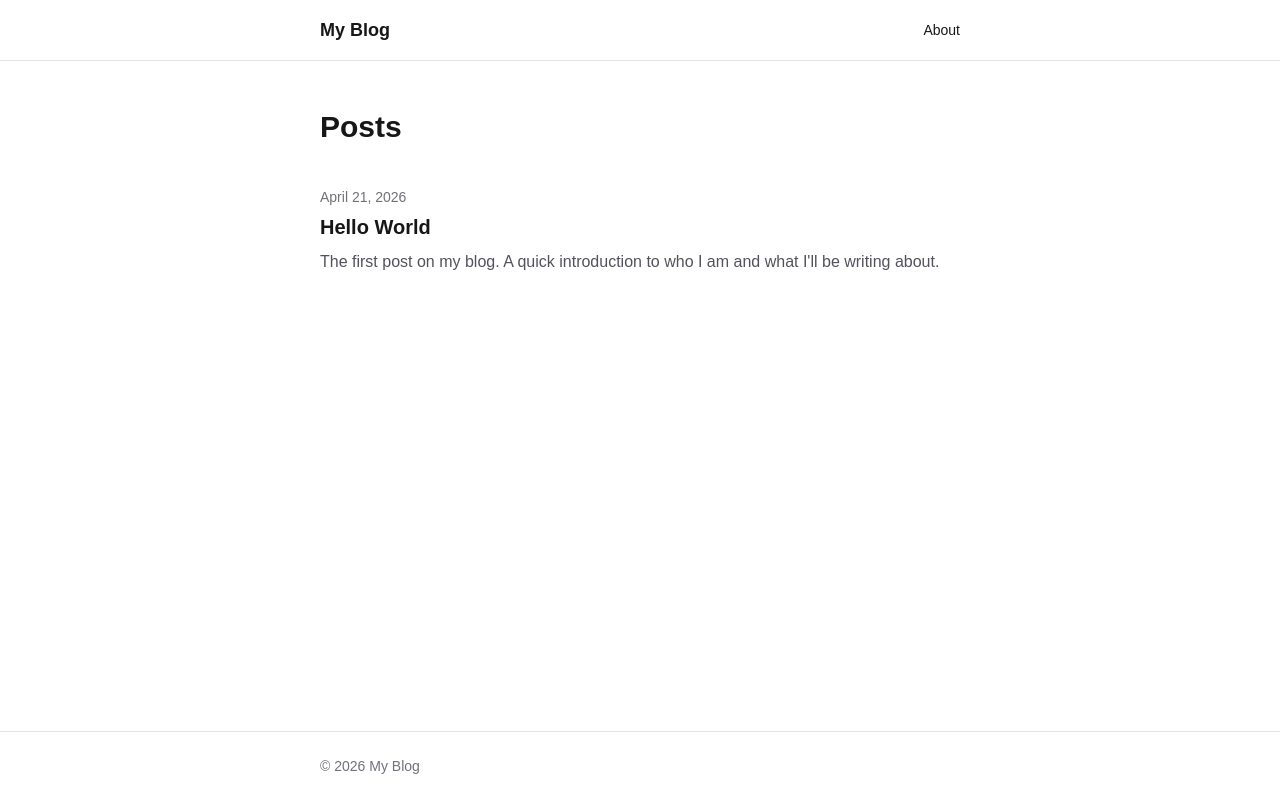
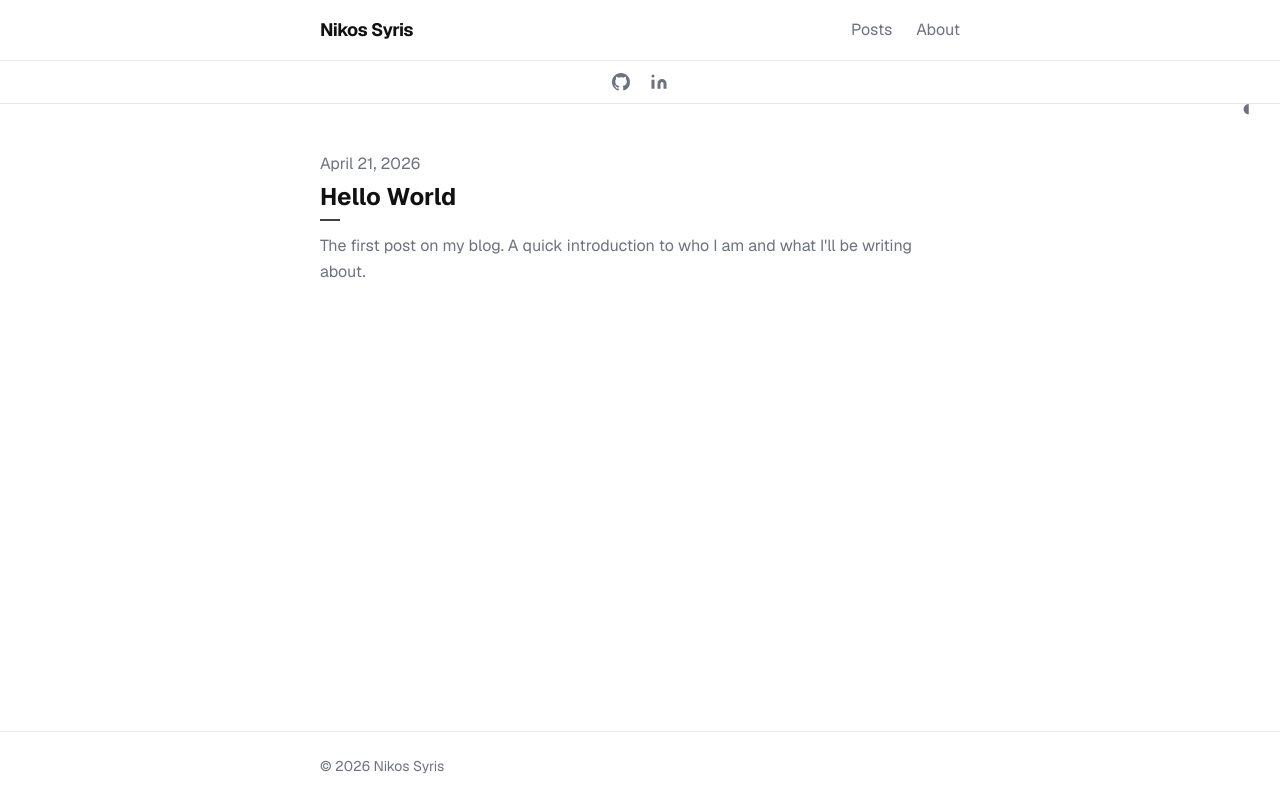
Before and after one commit to NikosSyris/nikossyris.com, a Next.js app in the folder frontend/: page / in a window 1280 px wide. Built offline with nearby package versions, Linux system fonts and the light colour scheme.

Commit message:
Redesign: dark mode, social icons, typography improvements

```diff
--- a/frontend/app/about/page.js
+++ b/frontend/app/about/page.js
@@ -5,7 +5,7 @@ export const metadata = {
 
 export default function AboutPage() {
   return (
-    <article className="prose prose-zinc max-w-none">
+    <article className="prose prose-zinc dark:prose-invert max-w-none">
       <h1>About</h1>
 
       <p>
--- a/frontend/app/globals.css
+++ b/frontend/app/globals.css
@@ -1,9 +1,20 @@
 @import "tailwindcss";
 @plugin "@tailwindcss/typography";
 
+@variant dark (&:where(.dark, .dark *));
+
 :root {
   --background: #ffffff;
-  --foreground: #171717;
+  --foreground: #111111;
+  --muted: #6b7280;
+  --border: #e5e7eb;
+}
+
+.dark {
+  --background: #111111;
+  --foreground: #ededed;
+  --muted: #9ca3af;
+  --border: #27272a;
 }
 
 @theme inline {
@@ -13,15 +24,7 @@
   --font-mono: var(--font-geist-mono);
 }
 
-@media (prefers-color-scheme: dark) {
-  :root {
-    --background: #0a0a0a;
-    --foreground: #ededed;
-  }
-}
-
 body {
   background: var(--background);
   color: var(--foreground);
-  font-family: Arial, Helvetica, sans-serif;
 }
--- a/frontend/app/layout.js
+++ b/frontend/app/layout.js
@@ -1,6 +1,8 @@
 import { Geist, Geist_Mono } from "next/font/google";
 import Link from "next/link";
 import { Analytics } from "@vercel/analytics/next";
+import Providers from "./providers";
+import ThemeToggle from "@/components/ThemeToggle";
 import "./globals.css";
 
 const geistSans = Geist({
@@ -15,8 +17,8 @@ const geistMono = Geist_Mono({
 
 export const metadata = {
   title: {
-    default: "My Blog",
-    template: "%s | My Blog",
+    default: "Nikos Syris",
+    template: "%s | Nikos Syris",
   },
   description: "A personal blog about software development.",
 };
@@ -25,19 +27,57 @@ export default function RootLayout({ children }) {
   return (
     <html
       lang="en"
-      className={`${geistSans.variable} ${geistMono.variable} antialiased`}
+      className={`${geistSans.variable} ${geistMono.variable}`}
+      suppressHydrationWarning
     >
-      <body className="min-h-screen flex flex-col bg-white text-zinc-900">
-        <header className="border-b border-zinc-200">
+      <head>
+        <script dangerouslySetInnerHTML={{ __html: `(function(){var t=localStorage.getItem('theme');if(t==='dark'||(!t&&window.matchMedia('(prefers-color-scheme:dark)').matches)){document.documentElement.classList.add('dark')}})()` }} />
+      </head>
+      <body className="min-h-screen flex flex-col bg-[var(--background)] text-[var(--foreground)] antialiased">
+        <Providers>
+          <header className="border-b border-[var(--border)]">
             <div className="max-w-2xl mx-auto px-4 py-4 flex items-center justify-between">
-            <Link href="/" className="font-semibold text-lg hover:text-zinc-600 transition-colors">
-              My Blog
+              <Link
+                href="/"
+                className="text-lg font-bold tracking-tight hover:opacity-70 transition-opacity"
+              >
+                Nikos Syris
               </Link>
-            <nav className="flex gap-6 text-sm">
-              <Link href="/about" className="hover:text-zinc-600 transition-colors">
+              <nav className="flex items-center gap-6 text-base text-[var(--muted)]">
+                <Link href="/" className="hover:text-[var(--foreground)] transition-colors">
+                  Posts
+                </Link>
+                <Link href="/about" className="hover:text-[var(--foreground)] transition-colors">
                   About
                 </Link>
               </nav>
+            </div>
+
+            <div className="border-t border-[var(--border)] py-3 flex justify-center gap-5">
+              <a
+                href="https://github.com/NikosSyris"
+                target="_blank"
+                rel="noopener noreferrer"
+                aria-label="GitHub"
+                className="text-[var(--muted)] hover:text-[var(--foreground)] transition-colors"
+              >
+                <svg xmlns="http://www.w3.org/2000/svg" width="18" height="18" viewBox="0 0 24 24" fill="currentColor">
+                  <path d="M12 0C5.37 0 0 5.37 0 12c0 5.31 3.435 9.795 8.205 11.385.6.105.825-.255.825-.57 0-.285-.015-1.23-.015-2.235-3.015.555-3.795-.735-4.035-1.41-.135-.345-.72-1.41-1.23-1.695-.42-.225-1.02-.78-.015-.795.945-.015 1.62.87 1.845 1.23 1.08 1.815 2.805 1.305 3.495.99.105-.78.42-1.305.765-1.605-2.67-.3-5.46-1.335-5.46-5.925 0-1.305.465-2.385 1.23-3.225-.12-.3-.54-1.53.12-3.18 0 0 1.005-.315 3.3 1.23.96-.27 1.98-.405 3-.405s2.04.135 3 .405c2.295-1.56 3.3-1.23 3.3-1.23.66 1.65.24 2.88.12 3.18.765.84 1.23 1.905 1.23 3.225 0 4.605-2.805 5.625-5.475 5.925.435.375.81 1.095.81 2.22 0 1.605-.015 2.895-.015 3.3 0 .315.225.69.825.57A12.02 12.02 0 0 0 24 12c0-6.63-5.37-12-12-12z" />
+                </svg>
+              </a>
+              <a
+                href="https://linkedin.com/in/your-username"
+                target="_blank"
+                rel="noopener noreferrer"
+                aria-label="LinkedIn"
+                className="text-[var(--muted)] hover:text-[var(--foreground)] transition-colors"
+              >
+                <svg xmlns="http://www.w3.org/2000/svg" width="18" height="18" viewBox="0 0 24 24" fill="currentColor">
+                  <path d="M16 8a6 6 0 0 1 6 6v7h-4v-7a2 2 0 0 0-2-2 2 2 0 0 0-2 2v7h-4v-7a6 6 0 0 1 6-6z" />
+                  <rect x="2" y="9" width="4" height="12" />
+                  <circle cx="4" cy="4" r="2" />
+                </svg>
+              </a>
             </div>
           </header>
 
@@ -45,11 +85,14 @@ export default function RootLayout({ children }) {
             {children}
           </main>
 
-        <footer className="border-t border-zinc-200">
-          <div className="max-w-2xl mx-auto px-4 py-6 text-sm text-zinc-500">
-            © {new Date().getFullYear()} My Blog
+          <footer className="border-t border-[var(--border)]">
+            <div className="max-w-2xl mx-auto px-4 py-6 text-sm text-[var(--muted)]">
+              © {new Date().getFullYear()} Nikos Syris
             </div>
           </footer>
+
+          <ThemeToggle />
+        </Providers>
         <Analytics />
       </body>
     </html>
--- a/frontend/app/page.js
+++ b/frontend/app/page.js
@@ -15,31 +15,33 @@ export default function HomePage() {
 
   return (
     <div>
-      <h1 className="text-3xl font-bold mb-10">Posts</h1>
-
       {posts.length === 0 && (
-        <p className="text-zinc-500">No posts yet.</p>
+        <p className="text-[var(--muted)]">No posts yet.</p>
       )}
 
-      <ul className="flex flex-col gap-10">
+      <ul className="flex flex-col divide-y divide-[var(--border)]">
         {posts.map((post) => (
-          <li key={post.slug}>
+          <li key={post.slug} className="py-8 first:pt-0">
             <article>
-              <time className="text-sm text-zinc-500" dateTime={post.date}>
+              <time
+                className="text-base text-[var(--muted)]"
+                dateTime={post.date}
+              >
                 {formatDate(post.date)}
               </time>
 
-              <h2 className="mt-1 text-xl font-semibold">
+              <h2 className="mt-1 text-2xl font-bold leading-snug">
                 <Link
                   href={`/posts/${post.slug}`}
-                  className="hover:text-zinc-600 transition-colors"
+                  className="hover:opacity-70 transition-opacity"
                 >
                   {post.title}
                 </Link>
               </h2>
+              <div className="w-5 h-0.5 bg-[var(--foreground)] mt-1.5 opacity-80" />
 
               {post.excerpt && (
-                <p className="mt-2 text-zinc-600 leading-relaxed">
+                <p className="mt-3 text-base leading-relaxed text-[var(--muted)]">
                   {post.excerpt}
                 </p>
               )}
--- a/frontend/app/posts/[slug]/page.js
+++ b/frontend/app/posts/[slug]/page.js
@@ -56,10 +56,16 @@ export default async function PostPage({ params }) {
   return (
     <article>
       <header className="mb-10">
-        <h1 className="text-3xl font-bold mb-3">{post.title}</h1>
-        <time className="text-sm text-zinc-500" dateTime={post.date}>
+        <time
+          className="text-base text-[var(--muted)]"
+          dateTime={post.date}
+        >
           {formatDate(post.date)}
         </time>
+        <h1 className="mt-2 text-4xl font-bold leading-tight">{post.title}</h1>
+        {post.excerpt && (
+          <p className="mt-3 text-lg text-[var(--muted)] leading-relaxed">{post.excerpt}</p>
+        )}
       </header>
 
       {post.coverUrl && (
@@ -74,11 +80,11 @@ export default async function PostPage({ params }) {
         </div>
       )}
 
-      <div className="prose prose-zinc max-w-none">
+      <div className="prose prose-zinc dark:prose-invert max-w-none">
         <ReactMarkdown>{post.content}</ReactMarkdown>
       </div>
 
-      <div className="mt-16 pt-8 border-t border-zinc-200">
+      <div className="mt-16 pt-8 border-t border-[var(--border)]">
         <Comments />
       </div>
     </article>
--- /dev/null
+++ b/frontend/app/providers.js
@@ -0,0 +1,5 @@
+"use client";
+
+export default function Providers({ children }) {
+  return children;
+}
--- /dev/null
+++ b/frontend/components/ThemeToggle.js
@@ -0,0 +1,32 @@
+"use client";
+
+import { useEffect, useState } from "react";
+
+export default function ThemeToggle() {
+  const [dark, setDark] = useState(false);
+  const [mounted, setMounted] = useState(false);
+
+  useEffect(() => {
+    setDark(document.documentElement.classList.contains("dark"));
+    setMounted(true);
+  }, []);
+
+  const toggle = () => {
+    const next = !dark;
+    setDark(next);
+    document.documentElement.classList.toggle("dark", next);
+    localStorage.setItem("theme", next ? "dark" : "light");
+  };
+
+  if (!mounted) return null;
+
+  return (
+    <button
+      onClick={toggle}
+      aria-label="Toggle theme"
+      className="fixed right-6 top-24 text-2xl leading-none text-[var(--muted)] hover:text-[var(--foreground)] transition-colors cursor-pointer"
+    >
+      ◐
+    </button>
+  );
+}
--- a/frontend/package.json
+++ b/frontend/package.json
@@ -13,7 +13,9 @@
     "@tailwindcss/typography": "^0.5.19",
     "@vercel/analytics": "^2.0.1",
     "gray-matter": "^4.0.3",
+    "lucide-react": "^1.11.0",
     "next": "16.2.4",
+    "next-themes": "^0.4.6",
     "react": "19.2.4",
     "react-dom": "19.2.4",
     "react-markdown": "^10.1.0"
```
Also changed, not shown: 2 other files (tests, documents, lock files or other folders). Lines whose indentation alone changed are shown as unchanged.
